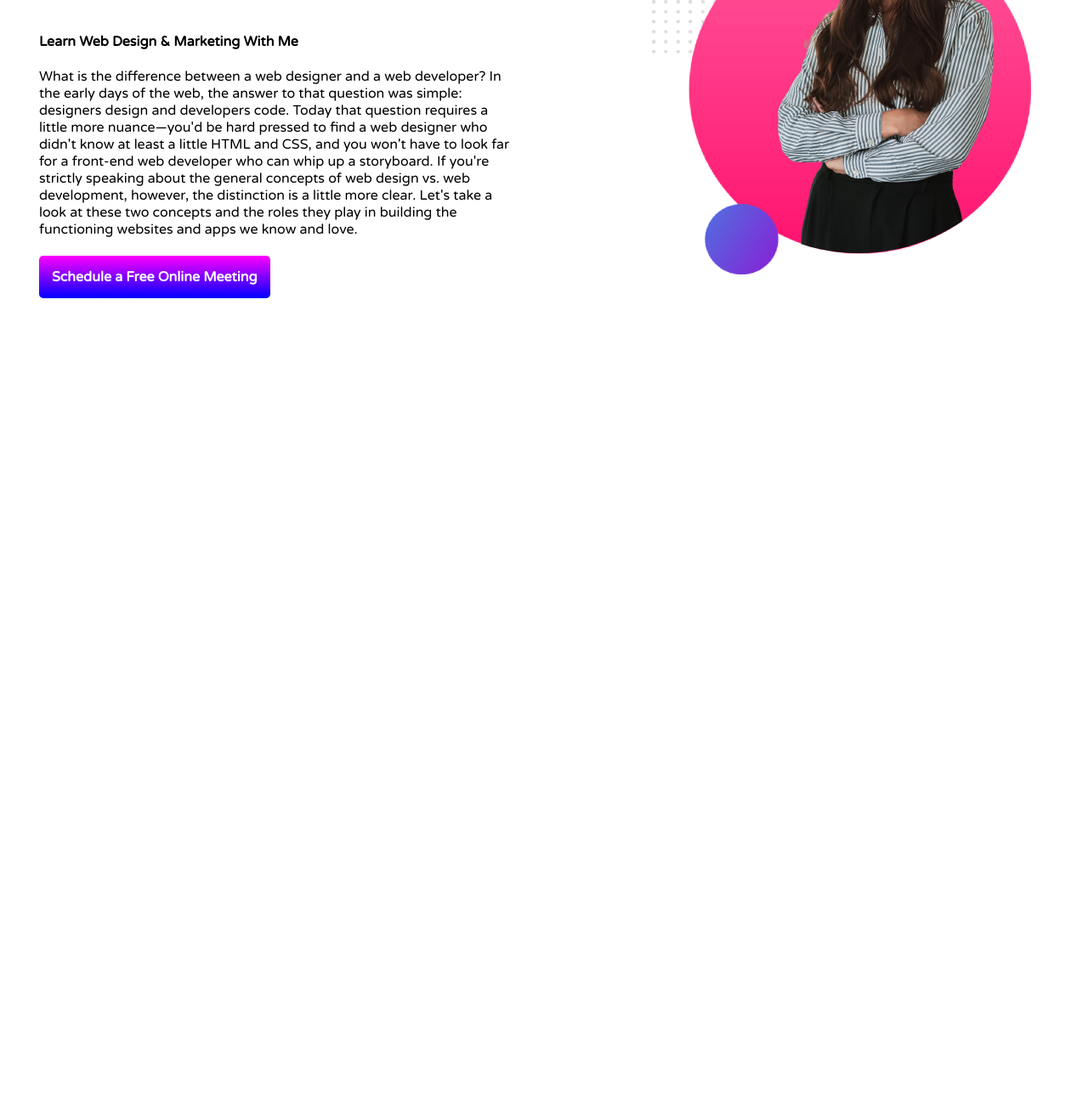
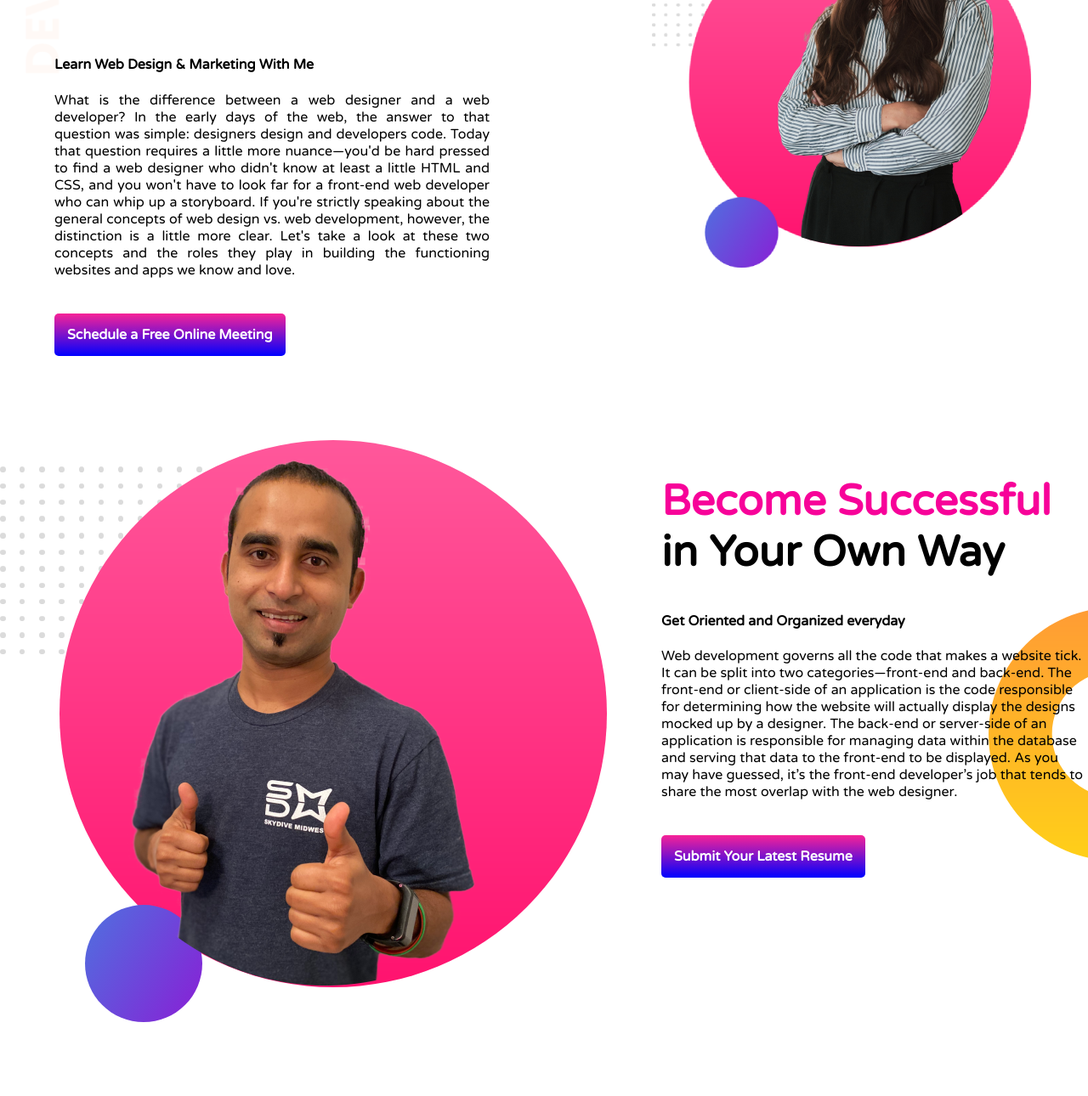
Before and after one commit to tahsinashanta/My-developer-portfolio, a plain HTML site: page index.html in a window 1280 px wide. Shown: the part 273-1563 px from the top of the page at 85% size. Before the commit the page ends 800 px from the top, so only its background shows below. Drawn offline with Linux system fonts and the light colour scheme.

Commit message:
onek kaj korsi

```diff
--- a/index.html
+++ b/index.html
@@ -11,19 +11,30 @@
     <link rel="stylesheet" href="style.css">
 </head>
 <body>
-    <section>
-        <div
-        class="half-width">
-
-            <h3>I can help your business to</h3><br>
+    <section class="banner">
+        <div class="half-width">
+            <br><br>
+            <h3>I can help your business to</h3>
             <h1><span class="magenta-color">GET ONLINE</span> AND GROW FAST!</h1><br>
             <h4>Learn Web Design & Marketing With Me</h4>
-            <p>What is the difference between a web designer and a web developer? In the early days of the web, the answer to that question was simple: designers design and developers code. Today that question requires a little more nuance—you'd be hard pressed to find a web designer who didn't know at least a little HTML and CSS, and you won't have to look far for a front-end web developer who can whip up a storyboard. If you're strictly speaking about the general concepts of web design vs. web development, however, the distinction is a little more clear. Let's take a look at these two concepts and the roles they play in building the functioning websites and apps we know and love.</p><br>
+            <p class="fontjustify">What is the difference between a web designer and a web developer? In the early days of the web, the answer to that question was simple: designers design and developers code. Today that question requires a little more nuance—you'd be hard pressed to find a web designer who didn't know at least a little HTML and CSS, and you won't have to look far for a front-end web developer who can whip up a storyboard. If you're strictly speaking about the general concepts of web design vs. web development, however, the distinction is a little more clear. Let's take a look at these two concepts and the roles they play in building the functioning websites and apps we know and love.</p><br><br>
             <a class="schedule-button" target="_blank"href="https://discourse.webflow.com/t/why-are-files-hosted-like-this-https-assets-website-files-com-randomfilename/158285">Schedule a Free Online Meeting</a>
         </div>
         <div class="half-width">
             <img src="images/my-developer-portfolio.png" alt="">
         </div>
     </section>
+    <section class="Why-section">
+        <div>
+            <img src="images/jhankar2.png" alt="">
+        </div>
+
+        <div class="half-width">
+            <h1><span class="magenta-color">Become Successful</span> in Your Own Way</h1>
+            <h4>Get Oriented and Organized everyday</h4>
+            <p>Web development governs all the code that makes a website tick. It can be split into two categories—front-end and back-end. The front-end or client-side of an application is the code responsible for determining how the website will actually display the designs mocked up by a designer. The back-end or server-side of an application is responsible for managing data within the database and serving that data to the front-end to be displayed. As you may have guessed, it’s the front-end developer’s job that tends to share the most overlap with the web designer.</p><br><br>
+            <a class="schedule-button" target="_blank" href="https://www.upwork.com/resources/web-design-vs-web-development">Submit Your Latest Resume</a>
+        </div>
+    </section>
 </body>
 </html>
--- a/style.css
+++ b/style.css
@@ -1,9 +1,9 @@
 body {
     font-family: 'Varela Round', sans-serif;
+    margin: 0;
 }
 h1{
-    font-size: 40px;
-    font-variant: initial;
+    font-size: 50px;
     color: black;
 }
 h3{
@@ -15,22 +15,39 @@ h4{
     font-weight: 50px;
 }
 .magenta-color{
-    color: magenta;
+    color: rgb(247, 2, 153);
 }
 section{
     display: flex;
+    margin-bottom: 100px;
 }
 .half-width{
     width: 50%
 }
 .half-width{
-    padding-left: 3%
+    padding-left: 5%
 }
 .schedule-button{
     text-decoration: none;
-    background-image: linear-gradient(magenta, blue);
+    background-image: linear-gradient(rgb(247, 35, 151), blue);
     padding: 15px;
     border-radius: 5px;
     color: white;
     font-weight: 900;
 }
+.banner{
+    background-image: url(images/top-banner.png);
+    background-repeat: no-repeat;
+}
+.fontjustify{
+    text-align: justify;
+}
+.Why-section{
+display: flex;
+width: 100%;
+}
+.Why-section{
+    background-image: url(images/dream-bg.png);
+    background-repeat: no-repeat;
+    background-position: right;
+}
```
